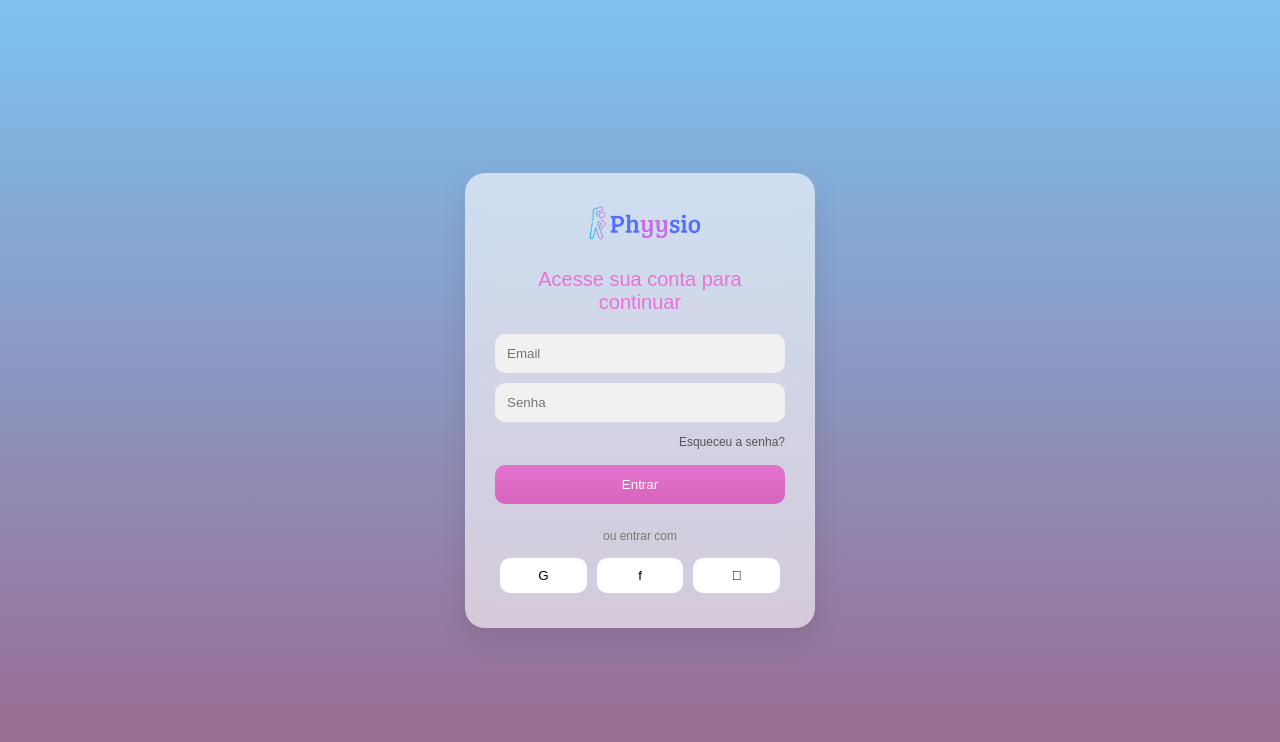
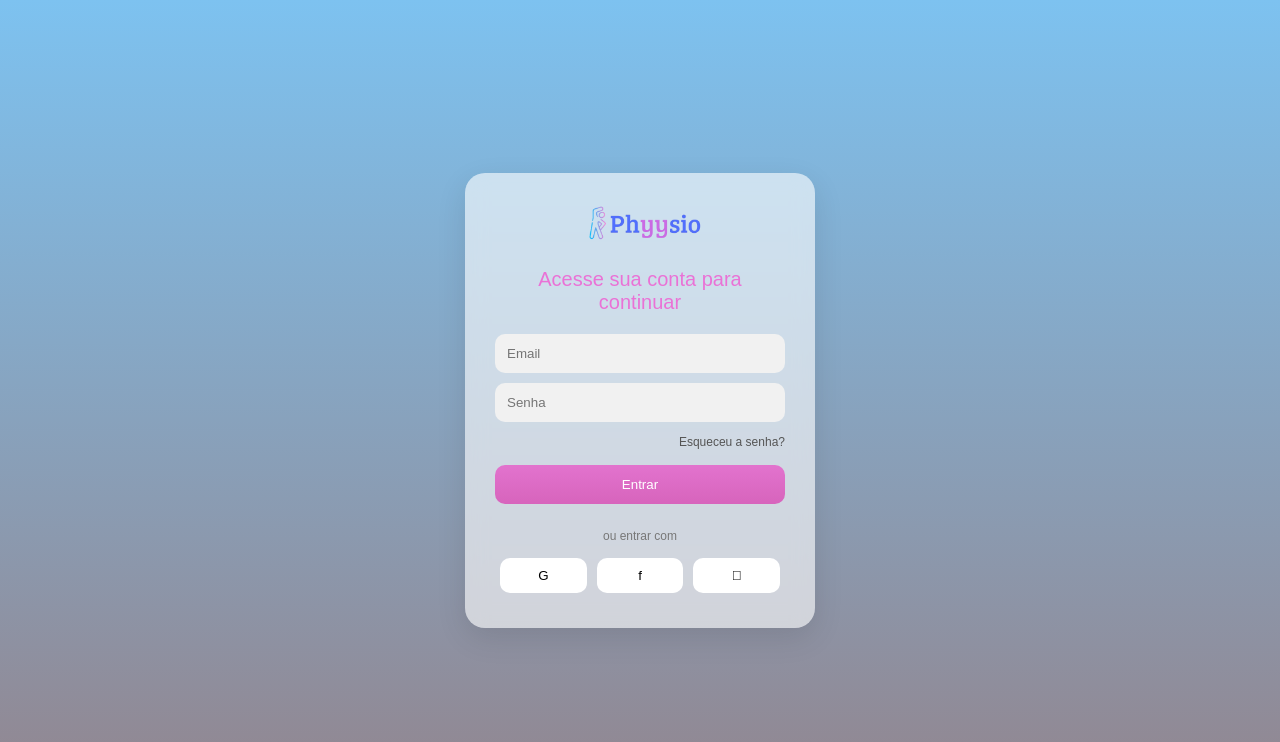
Before and after one commit to vicentejuniordev/Phyysio, a React (Vite) app in the folder phyysio-frontend/: page /login in a window 1280 px wide. Shown: the top 742 px of the page. Built offline with nearby package versions, Linux system fonts and the light colour scheme.

Commit message:
fix: change backgroundo color `login` and `register` pages

```diff
--- a/phyysio-frontend/src/pages/Login/Login.css
+++ b/phyysio-frontend/src/pages/Login/Login.css
@@ -11,7 +11,7 @@
   justify-content: center;
   align-items: center;
 
-  background: linear-gradient(180deg, #7dc2f0, #9c668c);
+  background: linear-gradient(180deg, #7dc2f0, #92858e);
 }
 
 /* CARD */
@@ -42,6 +42,7 @@
 .subtitle {
   font-size: 20px;
   color: #ea72d6;
+  font-weight: 400;
   margin-bottom: 20px;
   font-family: poppins, sans-serif;
 }
--- a/phyysio-frontend/src/pages/Register/Register.css
+++ b/phyysio-frontend/src/pages/Register/Register.css
@@ -11,7 +11,7 @@
   justify-content: center;
   align-items: center;
 
-  background: linear-gradient(180deg, #7dc2f0, #9c668c);
+  background: linear-gradient(180deg, #7dc2f0, #92858e);
 }
 
 .card {
```
